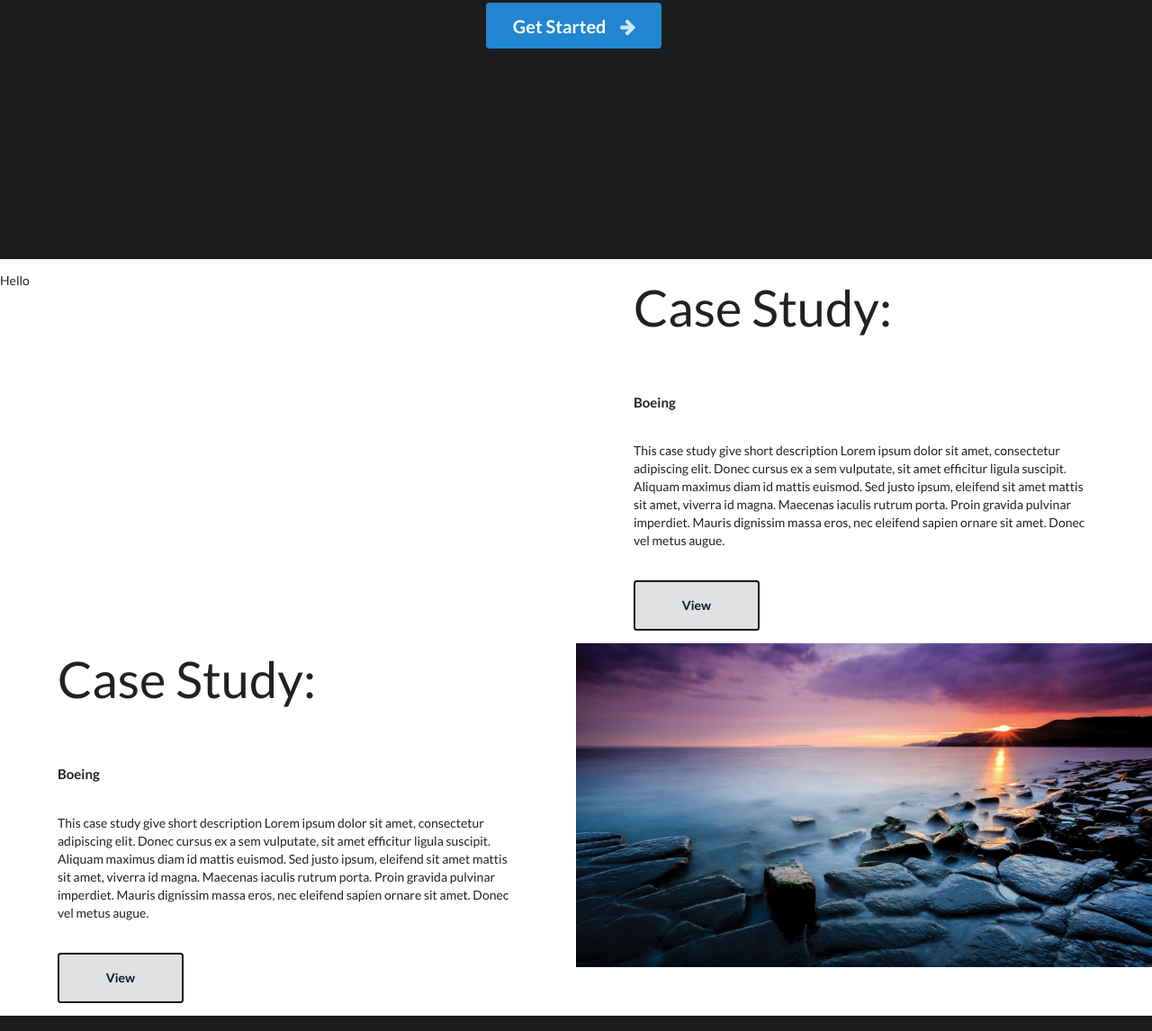
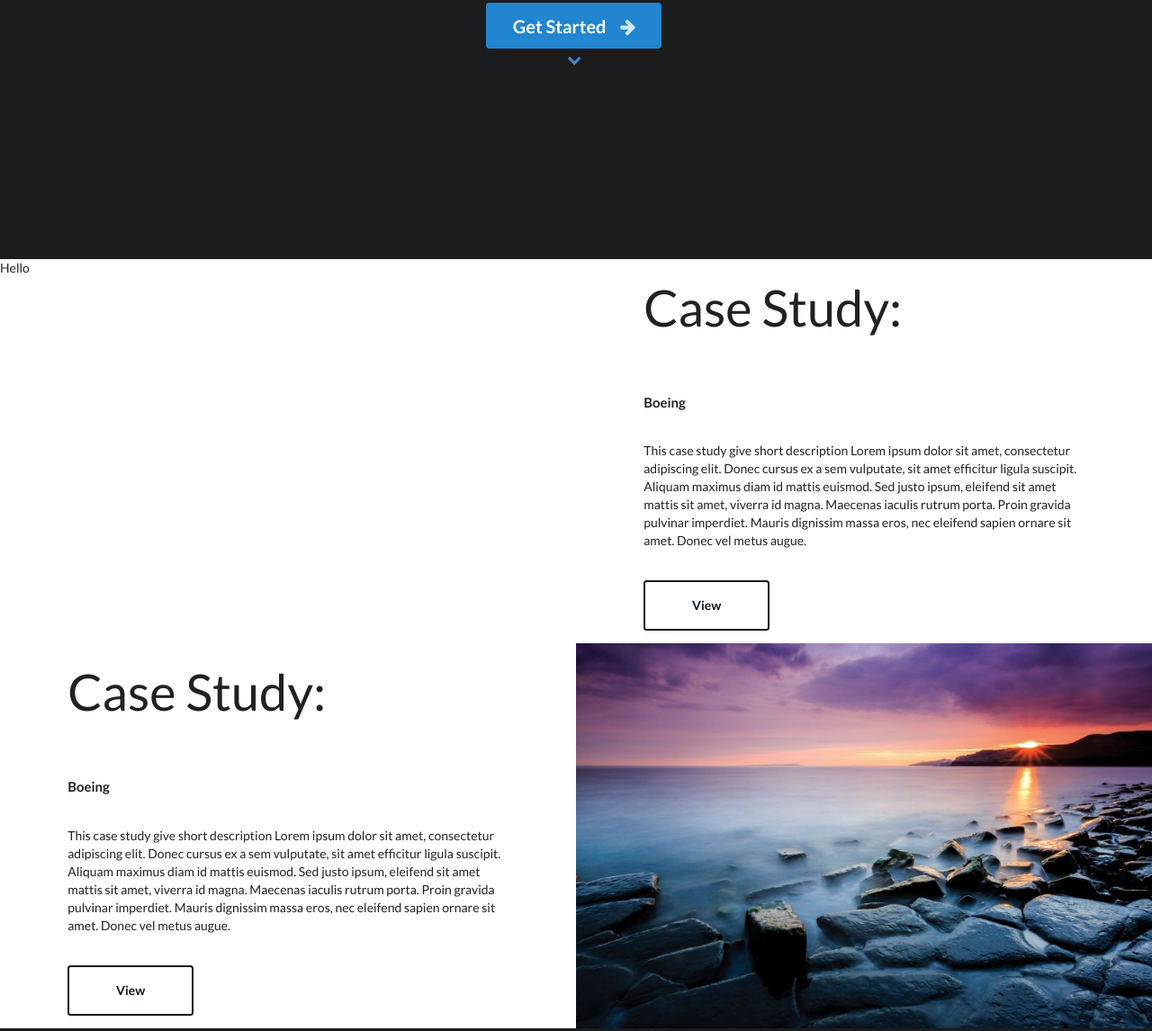
Before and after one commit to anuradha-srikanth/anuradha-srikanth.github.io, a plain HTML site: page projects.html in a window 1280 px wide. Shown: the part 412-1558 px from the top of the page at 90% size. Drawn offline with nearby package versions, Linux system fonts and the light colour scheme.

Commit message:
last commit before changing animation library

```diff
--- a/css/custom.css
+++ b/css/custom.css
@@ -147,6 +147,13 @@
 
 
 /*Custom*/
+
+img{
+  width: 100%;
+  height:100%;
+  object-fit: cover;
+}
+
 .ui.container{
   margin-left: 0px;
   margin-right: 0px;
@@ -154,14 +161,20 @@
 
 .ui.celled.grid{
   box-shadow: none;
+  margin-top: 0px;
+  margin-bottom: 0px;
 }
 
 .ui.celled.grid>.row>.column{
   box-shadow: none;
-  padding-right: 0px;
-  padding-left: 0px;
-  padding-top: 0px;
-  padding-bottom: 0px;
+  /*background-color: ;*/
+}
+
+.ui.celled.grid>.row>.column.img{
+ padding-right: 0px;
+ padding-left: 0px;
+ padding-top: 0px;
+ padding-bottom: 0px;
 }
 
 .project-type-content{
@@ -197,10 +210,13 @@
 .project-text{
   height: 25em;
   min-width: 30em;
+  padding: 30px;
 }
 
 
-
+.ui.button{
+  background-color: white;
+}
 
 .ui.button.case{
   width: 10em;
@@ -235,40 +251,3 @@
 .project-text{
   height: 100%;
 }
-
-/*
-.project-text.right{
-
-  animation: project-text-right 1s;
-  margin-top:0%;
-  height: 100%;
-}
-
-@keyframes project-text-right{
-  from {
-    margin-top: 0%;
-    margin-left: 100%;
-  }
-  to {
-    margin-left: 0%;
-
-  }
-}
-
-.project-text.left{
-  animation: project-text-left 1s;
-  margin-top:0%;
-  height: 100%;
-}
-
-@keyframes project-text-left{
-  from {
-    margin-top: 0%;
-    margin-left: -100%;
-  }
-  to {
-    margin-left: 0%;
-
-  }
-}
-*/
--- a/projects.html
+++ b/projects.html
@@ -176,24 +176,29 @@
       </h1>
       <h2>Some Tagline</h2>
       <div class="ui huge primary button">Get Started <i class="right arrow icon"></i></div>
+
+      <br>
+      <a href="#projects">
+      <i class="chevron down icon"></i>
+      </a>
     </div>
+
 
   </div>
 
 
-  <div class="ui container">
+  <div class="ui container" id="projects">
     <div class="ui stackable two column celled grid project">
       <!-- <div class="ui two column grid project"> -->
       <!-- <div class="eight wide column"> -->
       <div class="row">
-        <div class="column">
+        <div class="column img" data-aos="fade-right" data-aos-duration="200">
           <p>
             Hello
-
           </p>
         </div>
         <!-- <div class="eight wide column project-text right"> -->
-        <div class="column project-text right" data-aos="fade-left">
+        <div class="column project-text right" data-aos="fade-left" data-aos-duration="200">
           <div class="project-type-content">
             <p class="project-type">
               Case Study:
@@ -218,7 +223,7 @@
 
     <div class="ui stackable two column celled grid project">
       <div class="row">
-        <div class="column project-text left" data-aos="fade-right">
+        <div class="column project-text left" data-aos="fade-right" data-aos-duration="100">
           <div class="project-type-content">
             <p class="project-type">
               Case Study:
@@ -237,7 +242,7 @@
             </div>
           </div>
         </div>
-        <div class="column">
+        <div class="column img" data-aos="fade-left" data-aos-duration="100">
           <img src="img/stock1.jpg">
 
         </div>
```
Also changed, not shown: 2 other files.
